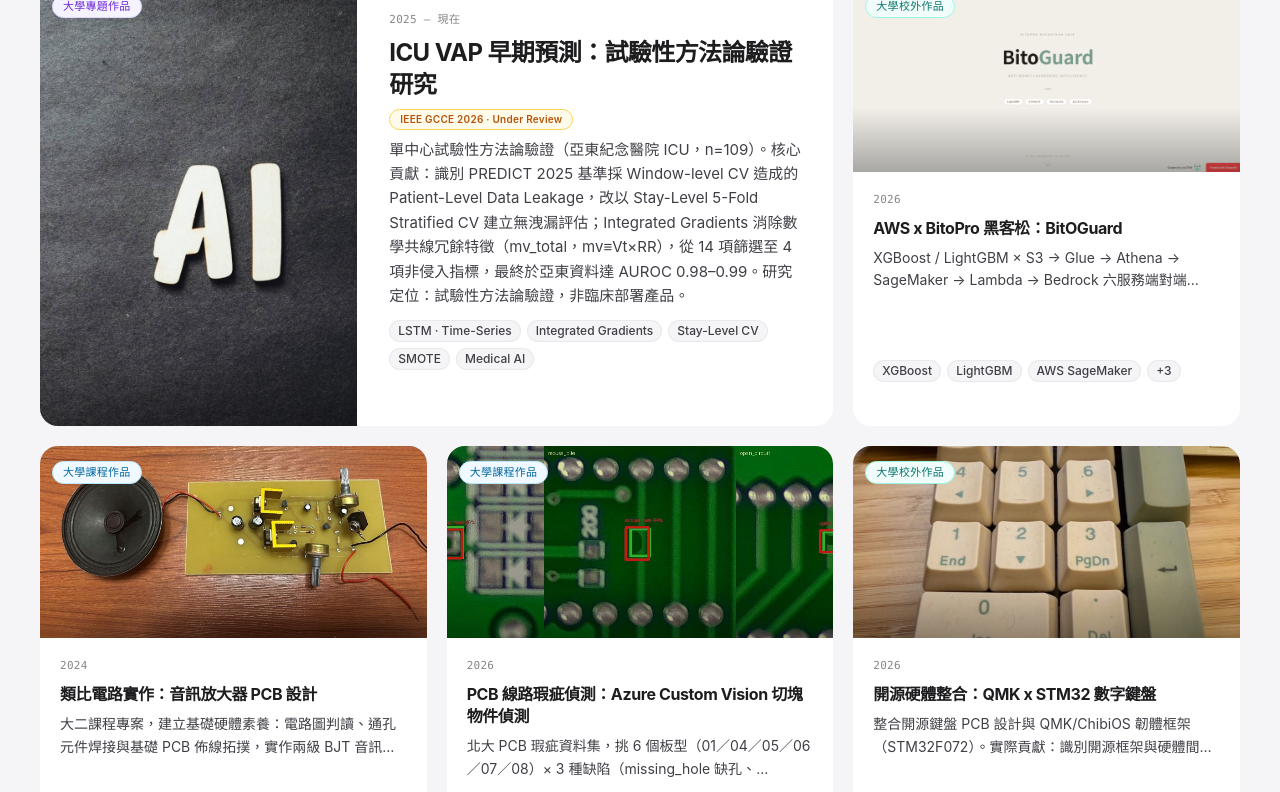
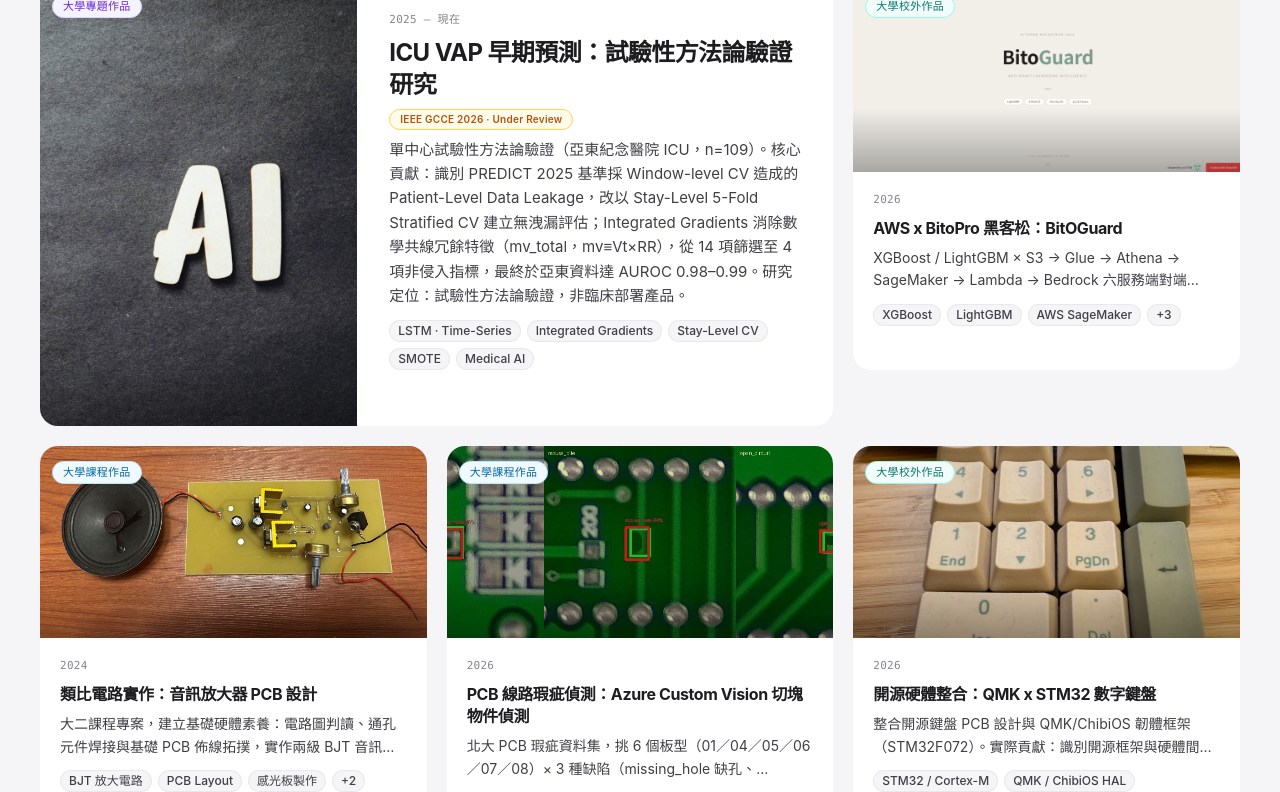
Before and after one commit to Jcsk7049/personal-website, a React (Vite) app: page / in a window 1280 px wide. Shown: the part 2633-3425 px from the top of the page. Built offline with nearby package versions, Linux system fonts and the light colour scheme; no server answers.

Commit message:
Stop featured project card from stretching its row neighbor
CSS grid's default align-items: stretch forced every card in the VAP
featured row to match its taller height, leaving an awkward empty gap
in the adjacent card below its content. items-start lets each card
size to its own content instead.

```diff
--- a/src/components/ProjectShowcase.jsx
+++ b/src/components/ProjectShowcase.jsx
@@ -99,7 +99,7 @@
         </div>
 
         {/* Cards grid */}
-        <div className="grid grid-cols-1 sm:grid-cols-2 lg:grid-cols-3 gap-5 card-stagger">
+        <div className="grid grid-cols-1 sm:grid-cols-2 lg:grid-cols-3 gap-5 items-start card-stagger">
           {filtered.map(proj => {
             const isFeatured = activeCategory === '全部' && proj.featured
             return (
```
